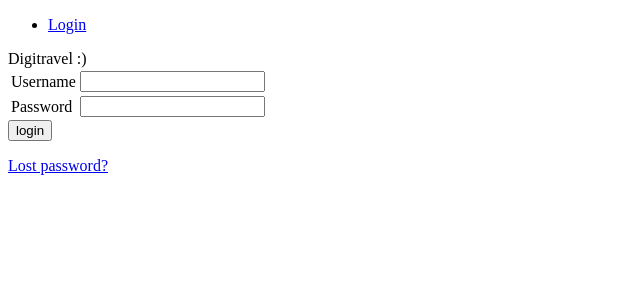
After one commit to zOmegad/digitravel, a Django app: template templates/registration/login.html in a window 1280 px wide. The commit adds this page. Shown: the top 300 px of the page, without its empty margins (0-640 px from the left). Run offline with Django 4.2, Linux system fonts and the light colour scheme; the template is opened without the code that fills it, so the values that code supplies are empty, except form fields; tables that the repository leaves empty hold one stand-in row (values such as "Sample post"); form fields are guessed from the names that the template uses.

Commit message:
Add: User auth system view + template

```diff
--- a/templates/base.html
+++ b/templates/base.html
@@ -1,9 +1,7 @@
 <!DOCTYPE html>
 <html>
-<head>
-    <link rel="stylesheet" href="style.css">
-    <title>{% block title %}Digitravel{% endblock %}</title>
-</head>
+{% include "head.html" %}
+{% include "nav.html" %}
 <body>
     Digitravel :) <br>
     {% block content %}
--- /dev/null
+++ b/templates/head.html
@@ -0,0 +1,3 @@
+<head>
+    <title>Digitravel</title>
+</head>
--- /dev/null
+++ b/templates/nav.html
@@ -0,0 +1,8 @@
+<ul class="sidebar-nav">
+   {% if user.is_authenticated %}
+     <li>User: {{ user.get_username }}</li>
+     <li><a href="{% url 'logout' %}?next={{ request.path }}">Logout</a></li>
+   {% else %}
+     <li><a href="{% url 'login' %}?next={{ request.path }}">Login</a></li>
+   {% endif %}
+</ul>
--- /dev/null
+++ b/templates/registration/logged_out.html
@@ -0,0 +1,6 @@
+{% extends "base.html" %}
+
+{% block content %}
+  <p>Logged out!</p>
+  <a href="{% url 'login'%}">Click here to login again.</a>
+{% endblock %}
--- /dev/null
+++ b/templates/registration/login.html
@@ -0,0 +1,37 @@
+{% extends "base.html" %}
+
+{% block content %}
+
+  {% if form.errors %}
+    <p>Your username and password didn't match. Please try again.</p>
+  {% endif %}
+
+  {% if next %}
+    {% if user.is_authenticated %}
+      <p>Your account doesn't have access to this page. To proceed,
+      please login with an account that has access.</p>
+    {% else %}
+      <p>Please login to see this page.</p>
+    {% endif %}
+  {% endif %}
+
+  <form method="post" action="{% url 'login' %}">
+    {% csrf_token %}
+    <table>
+      <tr>
+        <td>{{ form.username.label_tag }}</td>
+        <td>{{ form.username }}</td>
+      </tr>
+      <tr>
+        <td>{{ form.password.label_tag }}</td>
+        <td>{{ form.password }}</td>
+      </tr>
+    </table>
+    <input type="submit" value="login">
+    <input type="hidden" name="next" value="{{ next }}">
+  </form>
+
+  {# Assumes you setup the password_reset view in your URLconf #}
+  <p><a href="{% url 'password_reset' %}">Lost password?</a></p>
+
+{% endblock %}
--- /dev/null
+++ b/templates/registration/password_reset_complete.html
@@ -0,0 +1,6 @@
+{% extends "base_generic.html" %}
+
+{% block content %}
+  <h1>The password has been changed!</h1>
+  <p><a href="{% url 'login' %}">log in again?</a></p>
+{% endblock %}
--- /dev/null
+++ b/templates/registration/password_reset_done.html
@@ -0,0 +1,5 @@
+{% extends "base.html" %}
+
+{% block content %}
+  <p>We've emailed you instructions for setting your password. If they haven't arrived in a few minutes, check your spam folder.</p>
+{% endblock %}
--- /dev/null
+++ b/templates/registration/password_reset_email.html
@@ -0,0 +1,2 @@
+Someone asked for password reset for email {{ email }}. Follow the link below:
+{{ protocol }}://{{ domain }}{% url 'password_reset_confirm' uidb64=uid token=token %}
```
Also changed, not shown: templates/registration/password_reset_confirm.html (added, +29 -0 lines), templates/registration/password_reset_form.html (added, +12 -0 lines).
